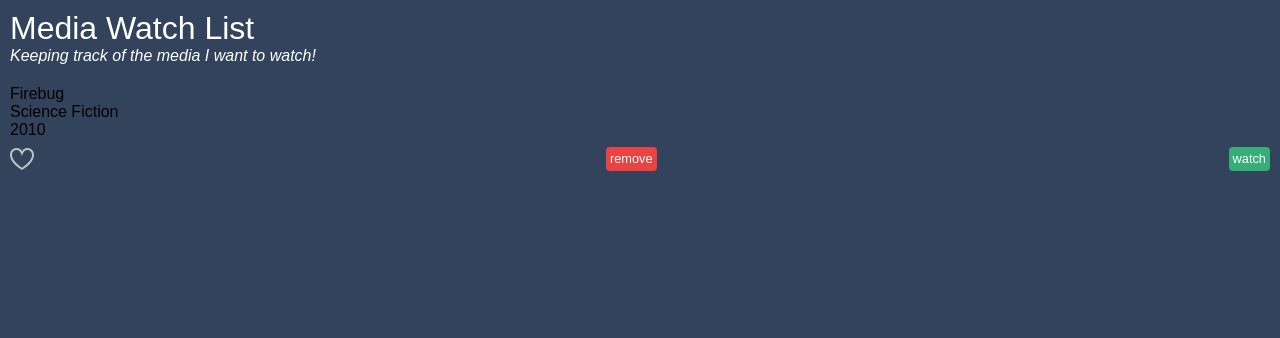
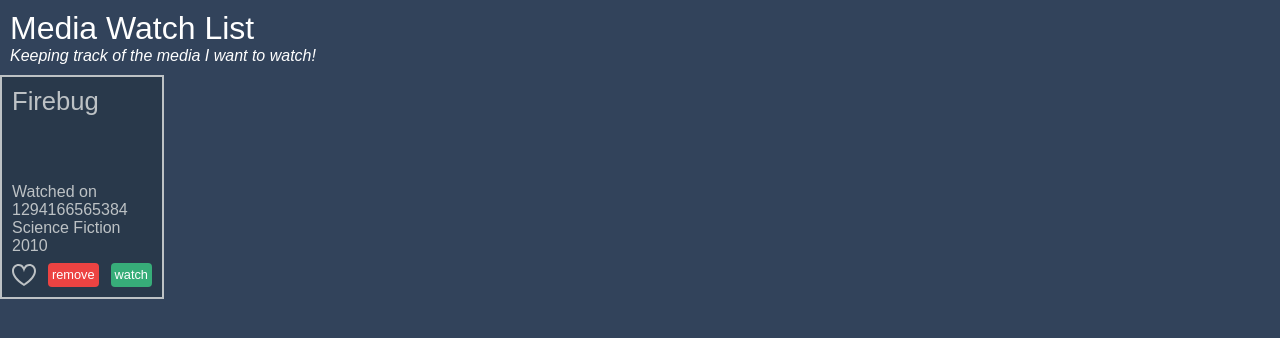
Before and after one commit to neshmasood/angular-first-app, an Angular app in the folder my-first-app/: page / in a window 1280 px wide. Shown: the top 338 px of the page. Built offline with nearby package versions, Linux system fonts and the light colour scheme.

Commit message:
added favorite directive, hostBinding, and host listener

```diff
--- a/my-first-app/src/app/app.component.html
+++ b/my-first-app/src/app/app.component.html
@@ -6,7 +6,8 @@
   <!-- # DOM element. custom elements need open and closing tags -->
   <!-- $event is a variable -->
   <!-- (delete)="onMediaItemDelete($event)" - this is when the mediaItem component emits its delete event, we want to respond to taht by calling the app component "onMediaItemDelete" method." -->
-  <app-media-item (delete)="onMediaItemDelete($event)"
-  [mediaItem]="firstMediaItem">
-  </app-media-item>
+  <!-- <mw-media-item (delete)="onMediaItemDelete($event)"
+  [mediaItem]="mediaItems">
+  </mw-media-item> -->
+  <mw-media-item [mediaItem]="mediaItems"></mw-media-item>
 </section>
--- a/my-first-app/src/app/app.component.ts
+++ b/my-first-app/src/app/app.component.ts
@@ -1,23 +1,18 @@
 import { Component } from '@angular/core';
 
 @Component({
-  selector: 'app-root',
+  selector: 'mw-app',
   templateUrl: './app.component.html',
   styleUrls: ['./app.component.css']
 })
 export class AppComponent {
-  firstMediaItem = {
+  mediaItems = {
     id: 1,
     name: 'Firebug',
     medium: 'Series',
     category: 'Science Fiction',
     year: 2010,
-    watchedOn: null,
+    watchedOn: 1294166565384,
     isFavorite: false
   };
-
-  onMediaItemDelete(mediaItem) {
-
-  }
-
 }
--- a/my-first-app/src/app/app.module.ts
+++ b/my-first-app/src/app/app.module.ts
@@ -3,11 +3,15 @@ import { BrowserModule } from '@angular/platform-browser';
 
 import { AppComponent } from './app.component';
 import { MediaItemComponent } from './media-item.component';
+import { MediaItemListComponent } from './media-item-list.component';
+import { FavoriteDirective } from './favorite.directive';
 
 @NgModule({
   declarations: [
     AppComponent,
-    MediaItemComponent
+    MediaItemComponent,
+    MediaItemListComponent,
+    FavoriteDirective
   ],
   imports: [
     BrowserModule
--- /dev/null
+++ b/my-first-app/src/app/favorite.directive.ts
@@ -0,0 +1,22 @@
+import { Directive, HostBinding, HostListener, Input } from '@angular/core';
+
+@Directive({
+  selector: '[mwFavorite]'
+})
+export class FavoriteDirective {
+  @HostBinding('class.is-favorite') isFavorite = true;
+
+  @HostBinding('class.is-favorite-hovering') hovering = false;
+
+  @HostListener('mouseenter') onMouseEnter() {
+    this.hovering = true;
+  }
+
+  @HostListener('mouseleave') onMouseLeave() {
+    this.hovering = false;
+  }
+
+  @Input() set mwFavorite(value) {
+    this.isFavorite = value;
+  }
+}
--- a/my-first-app/src/app/media-item-list.component.html
+++ b/my-first-app/src/app/media-item-list.component.html
@@ -0,0 +1,15 @@
+<!-- <header
+    [ngClass]="{'medium-movies':medium === 'Movies', 'medium-series':medium === 'Series'}">
+    <h2>{{medium}}</h2>
+    <-category-list
+      *ngIf="mediaItems"
+      [categories]="mediaItems | categoryList">
+    </mw-category-list>
+</header> -->
+<section>
+    <mw-media-item
+      [ngClass]="{'medium-movies': mediaItem.medium ==='Movies', 'medium-series':mediaItem.medium ==='Series'}"
+      *ngFor="let mediaItem of mediaItem"
+      [mediaItem]="mediaItem"
+      ></mw-media-item>
+  </section>
--- a/my-first-app/src/app/media-item-list.component.ts
+++ b/my-first-app/src/app/media-item-list.component.ts
@@ -0,0 +1,36 @@
+import { Component } from '@angular/core';
+
+@Component({
+  selector: 'mw-media-item-list',
+  templateUrl: './media-item-list.component.html',
+  styleUrls: ['./media-item-list.component.css']
+})
+export class MediaItemListComponent {
+  mediaItem = [
+    {
+        id: 1,
+        name: 'Firebug',
+        medium: 'Series',
+        category: 'Science Fiction',
+        year: 2010,
+        watchedOn: null,
+        isFavorite: false
+  },
+  {
+    id: 2,
+    name: 'The Small Tall',
+    medium: 'Movies',
+    category: 'Comedy',
+    year: 2015,
+    watchedOn: null,
+    isFavorite: true
+  },
+
+];
+
+
+
+
+
+
+}
--- a/my-first-app/src/app/media-item.component.css
+++ b/my-first-app/src/app/media-item.component.css
@@ -1,10 +1,18 @@
-
 
 :host {
     display: flex;
-    height: calc(100% - 95px);
     flex-direction: column;
+    width: 140px;
+    height: 200px;
+    border: 2px solid;
+    background-color: #29394b;
     padding: 10px;
+    color: #bdc2c5;
+    margin: 0 12px 12px 0;
+  }
+  h2 {
+    font-size: 1.6em;
+    flex: 1;
   }
 
   header {
--- a/my-first-app/src/app/media-item.component.html
+++ b/my-first-app/src/app/media-item.component.html
@@ -9,6 +9,7 @@
 <div>{{ mediaItem.year}}</div>
 <div class="tools">
     <svg
+    [mwFavorite]="mediaItem.isFavorite"
     class="favorite" xmlns="http://www.w3.org/2000/svg" viewBox="0 0 24 24">
     <path d="M12 9.229c.234-1.12 1.547-6.229 5.382-6.229 2.22 0 4.618 1.551 4.618 5.003 0 3.907-3.627 8.47-10 12.629-6.373-4.159-10-8.722-10-12.629 0-3.484 2.369-5.005 4.577-5.005 3.923 0 5.145 5.126 5.423 6.231zm-12-1.226c0 4.068 3.06 9.481 12 14.997 8.94-5.516 12-10.929 12-14.997 0-7.962-9.648-9.028-12-3.737-2.338-5.262-12-4.27-12 3.737z"
     />
--- a/my-first-app/src/app/media-item.component.ts
+++ b/my-first-app/src/app/media-item.component.ts
@@ -1,12 +1,12 @@
 import { Component, Input, Output, EventEmitter } from '@angular/core';
 
 @Component({
-  selector: 'app-media-item',
+  selector: 'mw-media-item',
   templateUrl: './media-item.component.html',
   styleUrls: ['./media-item.component.css']
 })
 export class MediaItemComponent {
-    // @Input() is a media decorator, we can use this to get data to the component written after it in this case mediaItem. Property name is mediaItem which comes from app-media-item component.
+    // @Input() is a media decorator, we can use this to get data to the component written after it in this case mediaItem. Property name is mediaItem which comes from mw-media-item component.
     @Input() mediaItem;
     @Output() delete = new EventEmitter();
 
--- a/my-first-app/src/index.html
+++ b/my-first-app/src/index.html
@@ -8,6 +8,6 @@
   <link rel="icon" type="image/x-icon" href="favicon.ico">
 </head>
 <body>
-  <app-root></app-root>
+  <mw-app></mw-app>
 </body>
 </html>
```
